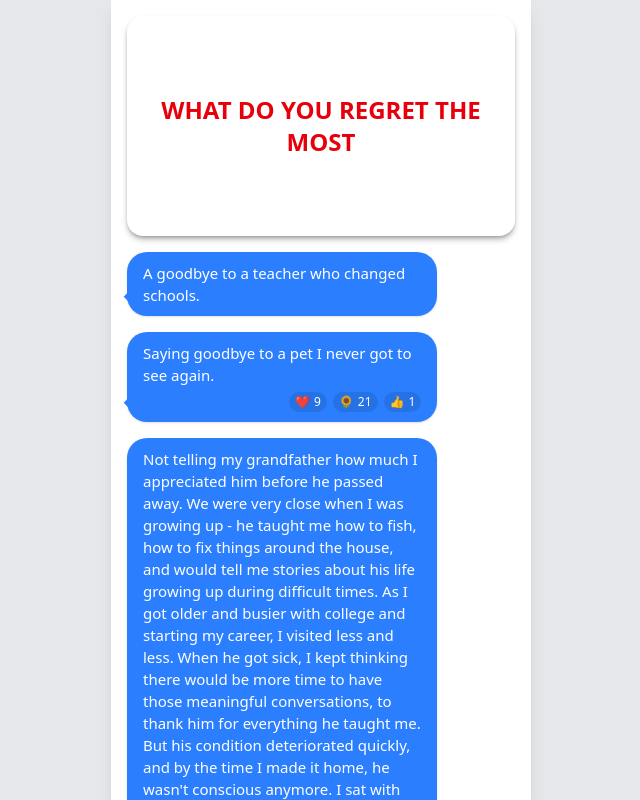
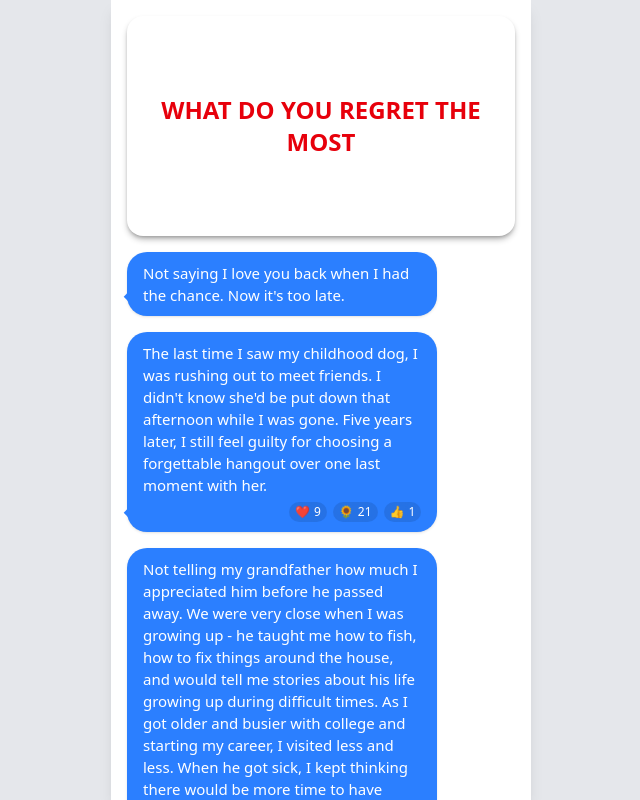
Before and after one commit to bismastr/shared-secrets-fe, a React (Vite) app: page / in a window 1280 px wide. Shown: the whole page, without its empty margins (319-959 px from the left). Built offline with nearby package versions, Linux system fonts and the light colour scheme.

Commit message:
feat: add more sample data

```diff
--- a/src/data/sampleData.ts
+++ b/src/data/sampleData.ts
@@ -3,12 +3,12 @@ import type { Answer } from "../types/chat";
 export const sampleAnswers: Answer[] = [
     {
         id: "206f7ba5-e1c5-4448-861f-0df80ca87b26",
-        answerText: "A goodbye to a teacher who changed schools.",
+        answerText: "Not saying I love you back when I had the chance. Now it's too late.",
         voteCounts: [],
     },
     {
         id: "355f11c9-6537-4b99-ab7b-8011a7e21181",
-        answerText: "Saying goodbye to a pet I never got to see again.",
+        answerText: "The last time I saw my childhood dog, I was rushing out to meet friends. I didn't know she'd be put down that afternoon while I was gone. Five years later, I still feel guilty for choosing a forgettable hangout over one last moment with her.",
         voteCounts: [
             { emoticon: "❤️", count: 9 },
             { emoticon: "🌻", count: 21 },
@@ -19,7 +19,121 @@ export const sampleAnswers: Answer[] = [
         id: "3f3e2b1c-5dcb-4f0e-8f7a-5c3e2b1c5dcb",
         answerText: "Not telling my grandfather how much I appreciated him before he passed away. We were very close when I was growing up - he taught me how to fish, how to fix things around the house, and would tell me stories about his life growing up during difficult times. As I got older and busier with college and starting my career, I visited less and less. When he got sick, I kept thinking there would be more time to have those meaningful conversations, to thank him for everything he taught me. But his condition deteriorated quickly, and by the time I made it home, he wasn't conscious anymore. I sat with him and talked, but I'll never know if he heard me. That was five years ago and it still haunts me that I prioritized everything else over those last potential conversations.",
         voteCounts: [
-            { emoticon: "🎨", count: 15 },
+            { emoticon: "💔", count: 15 },
+        ],
+    },
+    {
+        id: "4d5e6f7g-8h9i-0j1k-2l3m-4n5o6p7q8r9s",
+        answerText: "Abandoning art. My soul still aches for the colors I no longer create.",
+        voteCounts: [
+            { emoticon: "🎨", count: 47 },
+            { emoticon: "�️", count: 23 },
+        ],
+    },
+    {
+        id: "5e6f7g8h-9i0j-1k2l-3m4n-5o6p7q8r9s0t",
+        answerText: "Wasting my youth on social media, scrolling through other people's highlight reels while my own life slipped away, one refresh at a time. All those hours I'll never get back.",
+        voteCounts: [
+            { emoticon: "📱", count: 129 },
+            { emoticon: "⏳", count: 68 },
+            { emoticon: "�", count: 42 },
+        ],
+    },
+    {
+        id: "6f7g8h9i-0j1k-2l3m-4n5o-6p7q8r9s0t1u",
+        answerText: "Dismissing my depression as just being tired. Years lost in a fog I didn't recognize.",
+        voteCounts: [
+            { emoticon: "🧠", count: 84 },
+            { emoticon: "❤️‍🩹", count: 56 },
+        ],
+    },
+    {
+        id: "7g8h9i0j-1k2l-3m4n-5o6p-7q8r9s0t1u2v",
+        answerText: "Ghosting someone who really cared about me because I couldn't handle my own emotions. They were genuinely supportive during a really dark time, but when things got too real, I just disappeared without explanation. I was 19 and didn't have the emotional tools to communicate properly. They reached out multiple times and I never responded. Three years later, I still think about how much I must have hurt them. Sometimes I draft messages to apologize, but I always delete them. The moment for amends has probably passed.",
+        voteCounts: [
+            { emoticon: "👻", count: 17 },
+            { emoticon: "💔", count: 32 },
+        ],
+    },
+    {
+        id: "8h9i0j1k-2l3m-4n5o-6p7q-8r9s0t1u2v3w",
+        answerText: "Letting fear dictate all my choices. I've chosen safety over passion at every crossroads. Now I'm secure but hollow.",
+        voteCounts: [
+            { emoticon: "�", count: 63 },
+            { emoticon: "🕳️", count: 29 },
+        ],
+    },
+    {
+        id: "9i0j1k2l-3m4n-5o6p-7q8r-9s0t1u2v3w4x",
+        answerText: "Taking so many filtered photos that I don't have any real memories of what I actually looked like during my early 20s. I was there, but the real me is lost forever.",
+        voteCounts: [
+            { emoticon: "🤳", count: 91 },
+            { emoticon: "🌫️", count: 38 },
+        ],
+    },
+    {
+        id: "0j1k2l3m-4n5o-6p7q-8r9s-0t1u2v3w4x5y",
+        answerText: "Med school. Silent tears in bathroom stalls between lectures. Dreams of forests and oceans abandoned for textbooks I resent. Two years gone. Debt that keeps me chained here. Friends changing the world while I memorize bones and pathways to a future I never wanted.",
+        voteCounts: [
+            { emoticon: "🌎", count: 41 },
+            { emoticon: "🩺", count: 18 },
+            { emoticon: "😞", count: 76 },
+        ],
+    },
+    {
+        id: "1k2l3m4n-5o6p-7q8r-9s0t-1u2v3w4x5y6z",
+        answerText: "Letting toxic people steal my joy in gaming. The worlds I once escaped to are now tainted with memories of their words. The controllers gather dust. The music that once made my heart race now just makes it ache.",
+        voteCounts: [
+            { emoticon: "🎮", count: 52 },
+            { emoticon: "👾", count: 27 },
+        ],
+    },
+    {
+        id: "2l3m4n5o-6p7q-8r9s-0t1u-2v3w4x5y6z7a",
+        answerText: "The distance between us grows with each passing day. Memories fade like old polaroids. Her laugh—I can barely remember how it sounds now.",
+        voteCounts: [
+            { emoticon: "🌏", count: 31 },
+            { emoticon: "👯", count: 28 },
+        ],
+    },
+    {
+        id: "3m4n5o6p-7q8r-9s0t-1u2v-3w4x5y6z7a8b",
+        answerText: "The endless cycle of buying things to fill the emptiness. Each package arriving, the brief dopamine, then nothing. Just more empty clothes in a full closet.",
+        voteCounts: [
+            { emoticon: "👕", count: 47 },
+            { emoticon: "♻️", count: 36 },
+            { emoticon: "💸", count: 28 },
+        ],
+    },
+    {
+        id: "4n5o6p7q-8r9s-0t1u-2v3w-4x5y6z7a8b9c",
+        answerText: "The impulsive ink on my skin that marks a person who no longer exists. A permanent reminder of temporary feelings.",
+        voteCounts: [
+            { emoticon: "�", count: 87 },
+        ],
+    },
+    {
+        id: "5o6p7q8r-9s0t-1u2v-3w4x-5y6z7a8b9c0d",
+        answerText: "A single night of mindless scrolling cost me my future. One exam, one failure, one closed door. All because I couldn't put down my phone and face the silence of my own thoughts.",
+        voteCounts: [
+            { emoticon: "�", count: 62 },
+            { emoticon: "📱", count: 43 },
+        ],
+    },
+    {
+        id: "6p7q8r9s-0t1u-2v3w-4x5y-6z7a8b9c0d1e",
+        answerText: "Living in shadows for years, afraid to let my true self shine. All that time wasted on being someone else's version of me.",
+        voteCounts: [
+            { emoticon: "🏳️‍🌈", count: 118 },
+            { emoticon: "🌈", count: 76 },
+        ],
+    },
+    {
+        id: "7q8r9s0t-1u2v-3w4x-5y6z-7a8b9c0d1e2f",
+        answerText: "Words sent at 3am that can't be unsent. Paragraphs of raw emotion that destroyed the fragile peace between us. Now there's just silence where there used to be something almost like friendship.",
+        voteCounts: [
+            { emoticon: "�", count: 94 },
+            { emoticon: "🌙", count: 57 },
         ],
     },
 ];
```
